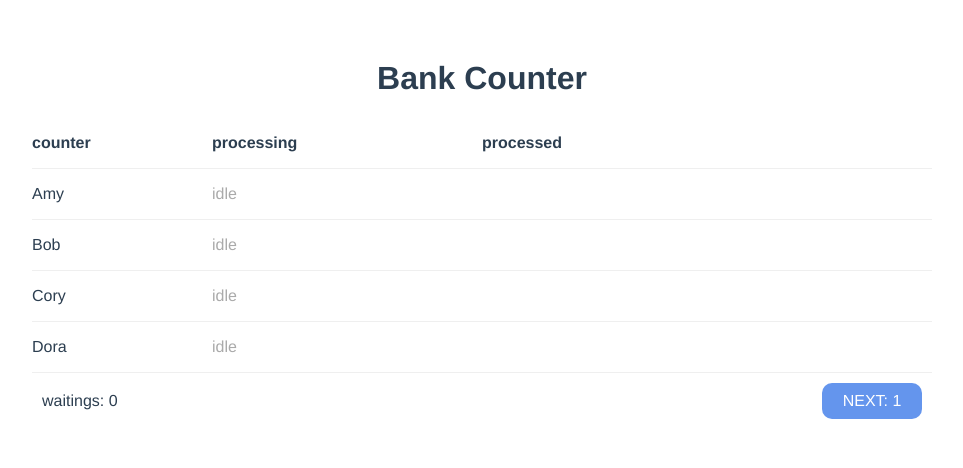
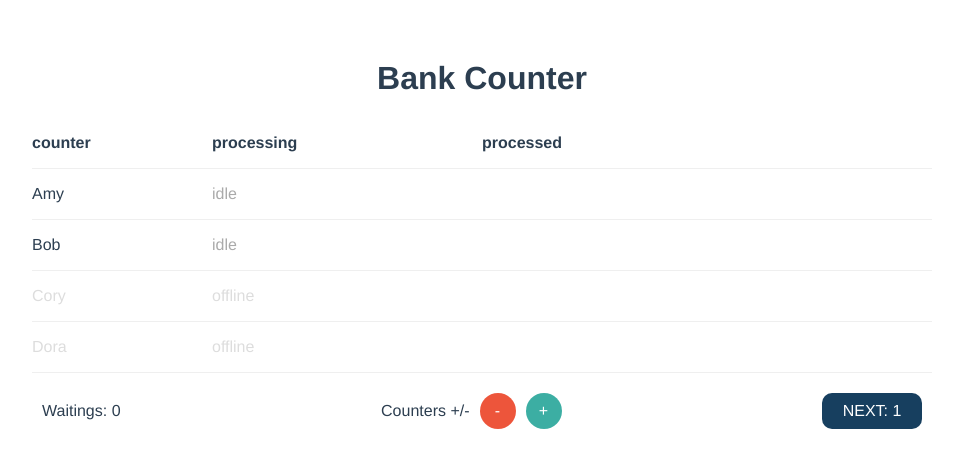
Before and after one commit to poyenhuang/waiting-draw-machine, a Vue app: page / in a window 1280 px wide. Shown: the top 468 px of the page, without its empty margins (158-1121 px from the left). Built offline with nearby package versions, Linux system fonts and the light colour scheme.

Commit message:
[feature] add counter modification

```diff
--- a/src/views/Counters.vue
+++ b/src/views/Counters.vue
@@ -15,7 +15,12 @@
         />
       </div>
       <div class="toolbar">
-        <div>waitings: {{ waitingList.length }}</div>
+        <div>Waitings: {{ waitingList.length }}</div>
+        <div class="btn-group">
+          <div>Counters +/-</div>
+          <div @click="reduceCounter" :class="['minus-btn', { 'is-enable': isCounterReduceable }]">-</div>
+          <div @click="addCounter" :class="['plus-btn', { 'is-enable': isCounterAddable }]">+</div>
+        </div>
         <div @click="drawer" class="action-btn">NEXT: {{ nextDrawNum }}</div>
       </div>
     </div>
@@ -41,6 +46,15 @@ export default {
     idleCounterNum() {
       return this.counters.filter(element => element.status === 1).length;
     },
+    activeCounterNum() {
+      return this.counters.filter(element => element.status > 0).length;
+    },
+    isCounterAddable() {
+      return this.activeCounterNum < this.counters.length;
+    },
+    isCounterReduceable() {
+      return (this.activeCounterNum > 1) && this.idleCounterNum > 0;
+    },
   },
   mounted() {
     this.init();
@@ -65,13 +79,13 @@ export default {
         }, {
           id: 2,
           name: 'Cory',
-          status: this.$counterStatusDict.idle,
+          status: this.$counterStatusDict.offline,
           processing: 0,
           processed: [],
         }, {
           id: 3,
           name: 'Dora',
-          status: this.$counterStatusDict.idle,
+          status: this.$counterStatusDict.offline,
           processing: 0,
           processed: [],
         },
@@ -108,6 +122,22 @@ export default {
         targetCounter.processing = 0;
       }
     },
+    addCounter() {
+      const firstOfflineIndex = this.counters.findIndex(element => element.status === this.$counterStatusDict.offline);
+      if (this.activeCounterNum < this.counters.length && firstOfflineIndex > -1) {
+        this.counters[firstOfflineIndex].status = this.$counterStatusDict.idle;
+        if (this.waitingList.length > 0) {
+          this.arrangeCounter(firstOfflineIndex, this.waitingList[0]);
+          this.waitingList.shift();
+        }
+      }
+    },
+    reduceCounter() {
+      const firstIdleIndex = this.counters.findIndex(element => element.status === this.$counterStatusDict.idle);
+      if (this.activeCounterNum > 1 && firstIdleIndex > -1) {
+        this.counters[firstIdleIndex].status = this.$counterStatusDict.offline;
+      }
+    }
   },
 };
 </script>
@@ -160,8 +190,55 @@ export default {
     display: flex;
     align-items: center;
     justify-content: space-between;
-    margin: 10px 0;
+    margin: 20px 0;
     padding: 0 10px;
+
+    @media screen and (max-width: 768px) {
+      font-size: 12px;
+      flex-direction: column;
+      align-items: flex-start;
+    }
+
+    .btn-group {
+      display: flex;
+      align-items: center;
+      justify-content: space-around;
+
+      .minus-btn,
+      .plus-btn {
+        display: flex;
+        align-items: center;
+        justify-content: center;
+        width: 36px;
+        height: 36px;
+        border-radius: 18px;
+        margin-left: 10px;
+        color: #fff;
+        cursor: not-allowed;
+
+        &:hover {
+          box-shadow: 0px 4px 6px rgba(0, 0, 0, 0.2);
+        }
+      }
+
+      .minus-btn {
+        background: #e0b9b2bb;
+
+        &.is-enable {
+          cursor: pointer;
+          background: #ED553B;
+        }
+      }
+
+      .plus-btn {
+        background: #8eaaa7a8;
+
+        &.is-enable {
+          cursor: pointer;
+          background: #3CAEA3;
+        }
+      }
+    }
 
     .action-btn {
       display: flex;
@@ -170,12 +247,18 @@ export default {
       width: 100px;
       height: 36px;
       border-radius: 10px;
-      background: cornflowerblue;
+      background: #173F5F;
       color: #fff;
       cursor: pointer;
       &:hover {
         box-shadow: 0px 4px 6px rgba(0, 0, 0, 0.2);
       }
+
+      @media screen and (max-width: 768px) {
+        margin: 30px auto 0;
+        width: 100%;
+        max-width: 360px;
+      }
     }
   }
 }
```
